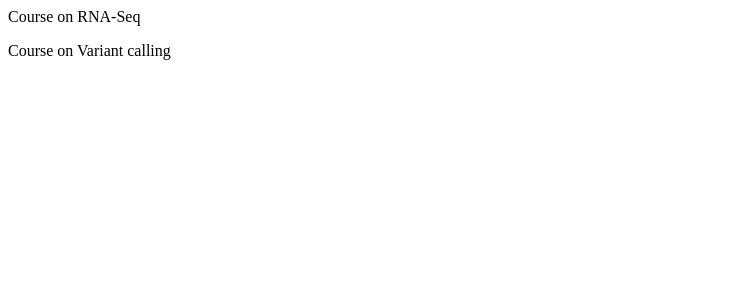
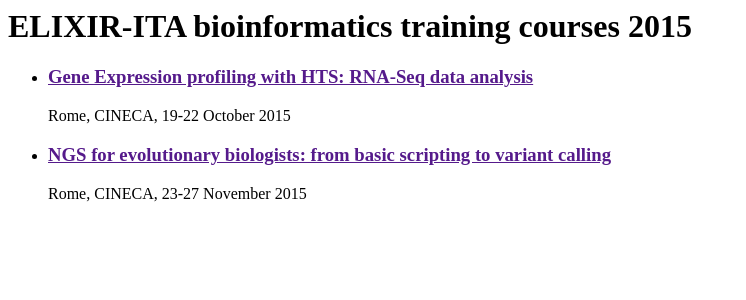
Before and after one commit to allegravia/website_training_courses, a Python web app: template elixir_ita/templates/elixir_ita/welcome.html in a window 1280 px wide. Shown: the top 300 px of the page, without its empty margins (0-746 px from the left). Run offline with Jinja, Linux system fonts and the light colour scheme; the template is opened without the code that fills it, so the values that code supplies are empty.

Commit message:
Changed the HTML for the site

```diff
--- a/elixir_ita/templates/elixir_ita/welcome.html
+++ b/elixir_ita/templates/elixir_ita/welcome.html
@@ -3,7 +3,22 @@
         <title>ELIXIR-ITA bioinformatics training courses</title>
     </head>
     <body>
-        <p>Course on RNA-Seq</p>
-        <p>Course on Variant calling</p>
+        <div>
+            <h1>ELIXIR-ITA bioinformatics training courses 2015</h1>
+        </div>
+
+        <div>
+            <ul>
+                <li>
+                    <h3><a href="">Gene Expression profiling with HTS: RNA-Seq data analysis</a></h3>
+                    <p>Rome, CINECA, 19-22 October 2015</p>
+                </li>
+                <li>
+                    <h3><a href="">NGS for evolutionary biologists: from basic scripting to variant calling </a></h3>
+                    <p>Rome, CINECA, 23-27 November 2015</p>
+                </li>
+            </ul>
+        </div>
+
     </body>
 </html>
```
Also changed, not shown: 2 other files.
